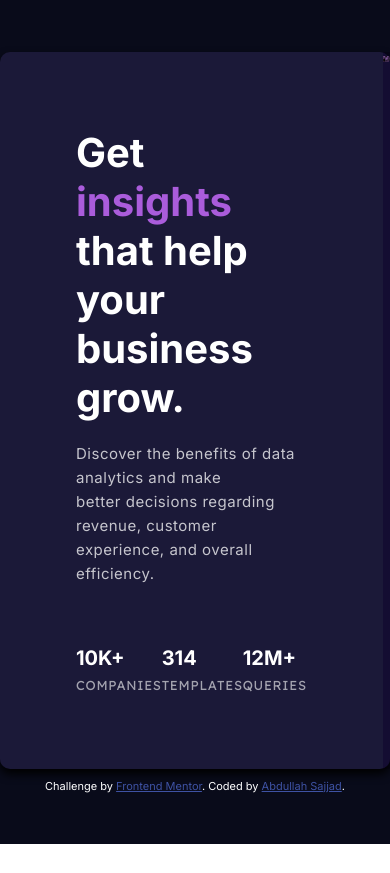
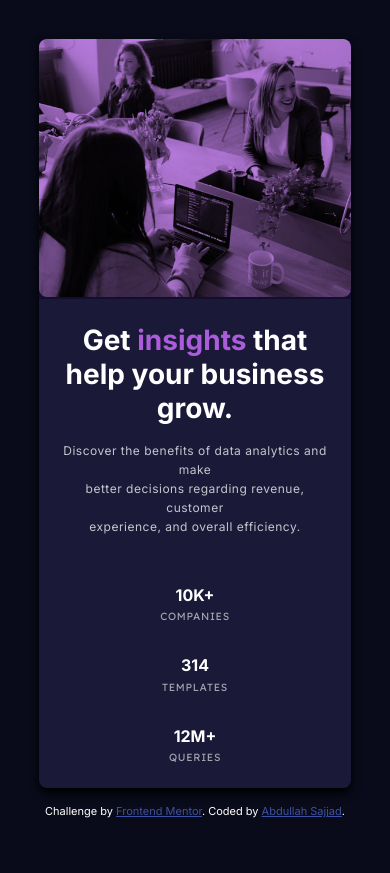
Before and after one commit to Abdullah-Sajjad026/stats-card-challenge, a plain HTML site: page index.html in a window 390 px wide. Before the commit the page ends 844 px from the top, so only its background shows below. Drawn offline with Linux system fonts and the light colour scheme.

Commit message:
Completed

```diff
--- a/index.html
+++ b/index.html
@@ -19,7 +19,7 @@
     .attribution {
       font-size: 11px;
       text-align: center;
-      margin-top: 1rem;
+      margin: 2rem 0;
     }
 
     .attribution a {
@@ -36,7 +36,7 @@
           <img src="images/image-header-desktop.jpg" alt="team-img">
         </div>
         <div class="text-col">
-          <h1>Get <span> insights </span>that help <br> your business grow.</h1>
+          <h1>Get <span> insights </span>that help your business grow.</h1>
           <p> Discover the benefits of data analytics and make <br> better decisions regarding revenue, customer <br>
             experience, and overall efficiency.</p>
           <div class="stats">
--- a/style.css
+++ b/style.css
@@ -11,9 +11,8 @@ html {
 }
 
 .container {
-    max-width: 1440px;
+    max-width: 1140px;
     margin: 0 auto;
-
 }
 
 body {
@@ -23,6 +22,7 @@ body {
 
 img {
     width: 100%;
+    height: 100%;
 }
 
 .main {
@@ -30,7 +30,7 @@ img {
 }
 
 .analytics {
-    height: 100vh;
+    min-height: 100vh;
     display: flex;
     justify-content: center;
     align-items: center;
@@ -47,6 +47,7 @@ img {
 
 .analytics .card .img-col {
     position: relative;
+    flex-basis: 50%;
 }
 
 .analytics .card .img-col img {
@@ -69,6 +70,7 @@ img {
 
 .analytics .card .text-col {
     padding: 7.6rem;
+    flex-basis: 50%;
 
 }
 
@@ -108,3 +110,47 @@ img {
     display: block;
     font-weight: 200;
 }
+
+
+
+@media screen and (max-width: 1140px) {
+    html {
+        font-size: 52.50%;
+    }
+
+    .analytics {
+        padding: 5%;
+    }
+}
+
+@media screen and (max-width: 500px) {
+    html {
+        font-size: 50%;
+    }
+
+    .analytics {
+        padding: 10%;
+    }
+
+    .analytics .card {
+        flex-direction: column;
+    }
+
+    .analytics .card .img-col img {
+        border-radius: 1rem;
+    }
+
+    .analytics .card .text-col {
+        text-align: center;
+        padding: 3rem;
+    }
+
+    .analytics .card .text-col h1 {
+        font-size: 3.5rem;
+    }
+
+    .analytics .card .text-col .stats {
+        flex-direction: column;
+        gap: 4rem;
+    }
+}
```
Also changed, not shown: 1 other file.
